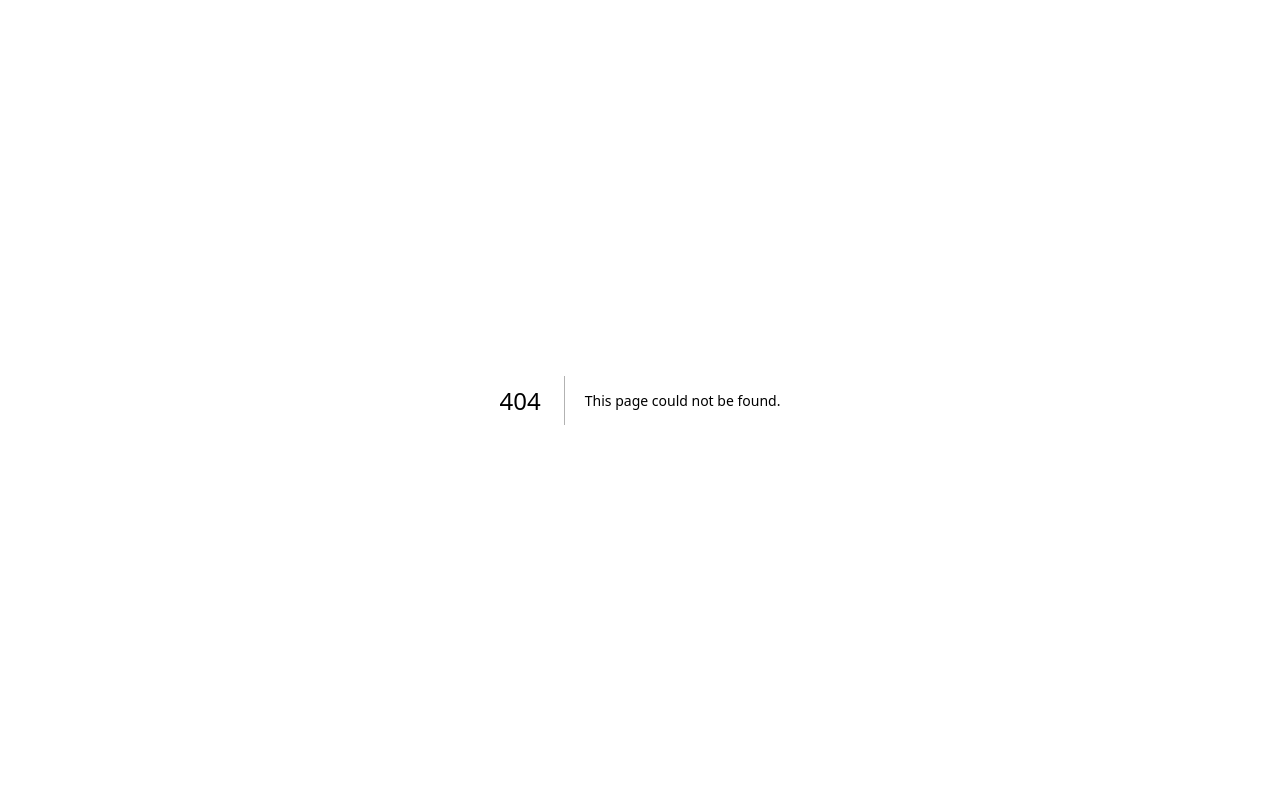
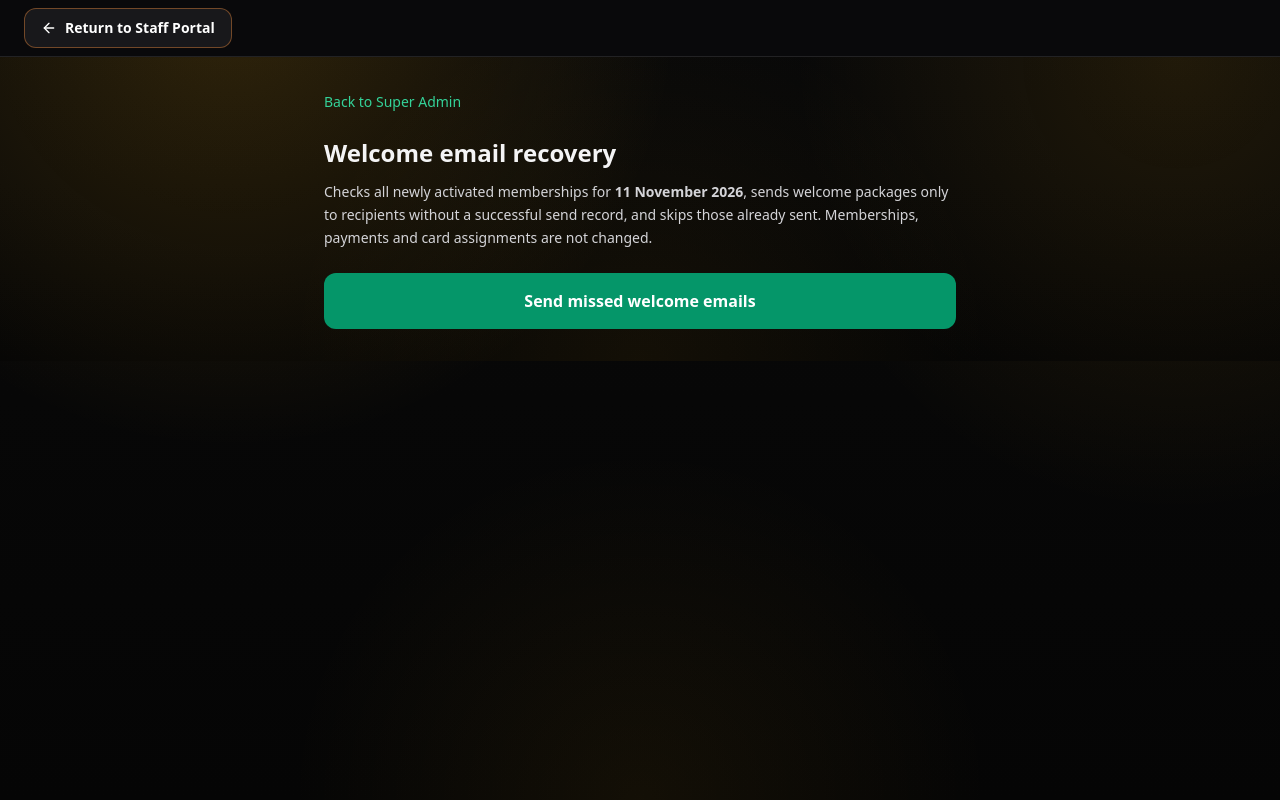
Before and after one commit to leli1982/bestgymsmalta-member-platform, a Next.js app: page /staff/admin/welcome-email-recovery in a window 1280 px wide. Before the commit this address had no page. Built offline with nearby package versions, Linux system fonts and the light colour scheme; no server answers.

Commit message:
feat(admin): one-click recovery page for missed welcome packages

```diff
--- /dev/null
+++ b/app/staff/admin/welcome-email-recovery/page.tsx
@@ -0,0 +1,71 @@
+"use client";
+
+import { useState } from "react";
+import Link from "next/link";
+
+type Item = { applicationId: string; newlySent: number; previouslySent: number; pending: number };
+type Result = {
+  date: string; activatedNewApplications: number; newlySent: number;
+  previouslySent: number; pending: number; results: Item[];
+};
+
+export default function WelcomeEmailRecoveryPage() {
+  const [busy, setBusy] = useState(false);
+  const [report, setReport] = useState<Result | null>(null);
+  const [error, setError] = useState("");
+
+  async function replay() {
+    if (busy) return;
+    setBusy(true);
+    setError("");
+    setReport(null);
+    try {
+      const res = await fetch("/api/system/maintenance/replay-welcome-20261111", {
+        method: "POST",
+        credentials: "include",
+        cache: "no-store",
+        headers: { "Content-Type": "application/json" },
+        body: "{}",
+      });
+      const json = await res.json();
+      if (!res.ok) {
+        setError(json.error || "Could not check and resend welcome emails.");
+      } else {
+        setReport(json as Result);
+      }
+    } catch {
+      setError("Network error. Check the connection before trying again.");
+    } finally {
+      setBusy(false);
+    }
+  }
+
+  return (
+    <main className="mx-auto max-w-2xl px-5 py-8 text-zinc-100">
+      <Link href="/staff/admin" className="text-sm text-emerald-400 hover:underline">
+        Back to Super Admin
+      </Link>
+      <h1 className="mt-6 text-2xl font-bold">Welcome email recovery</h1>
+      <p className="mt-3 text-sm leading-relaxed text-zinc-300">
+        Checks all newly activated memberships for <strong>11 November 2026</strong>,
+        sends welcome packages only to recipients without a successful send record,
+        and skips those already sent. Memberships, payments and card assignments are not changed.
+      </p>
+      <button type="button" disabled={busy} onClick={replay}
+        className="mt-6 w-full rounded-xl bg-emerald-600 px-5 py-4 font-bold text-white hover:bg-emerald-500 disabled:opacity-60">
+        {busy ? "Checking and sending..." : "Send missed welcome emails"}
+      </button>
+      {error && <p role="alert" className="mt-5 rounded-lg border border-red-500 px-4 py-3 text-red-200">{error}</p>}
+      {report && (
+        <section className="mt-6 space-y-3 rounded-xl border border-zinc-600 p-5">
+          <h2 className="font-semibold">Recovery result — {report.date}</h2>
+          <p>New activated applications: <strong>{report.activatedNewApplications}</strong></p>
+          <p>Emails accepted for sending: <strong>{report.newlySent}</strong></p>
+          <p>Already sent (not repeated): <strong>{report.previouslySent}</strong></p>
+          <p>Still pending or failed: <strong>{report.pending}</strong></p>
+          <p className="text-xs text-zinc-400">A successful send means the mail server accepted the message, not that it reached an inbox.</p>
+        </section>
+      )}
+    </main>
+  );
+}
```
